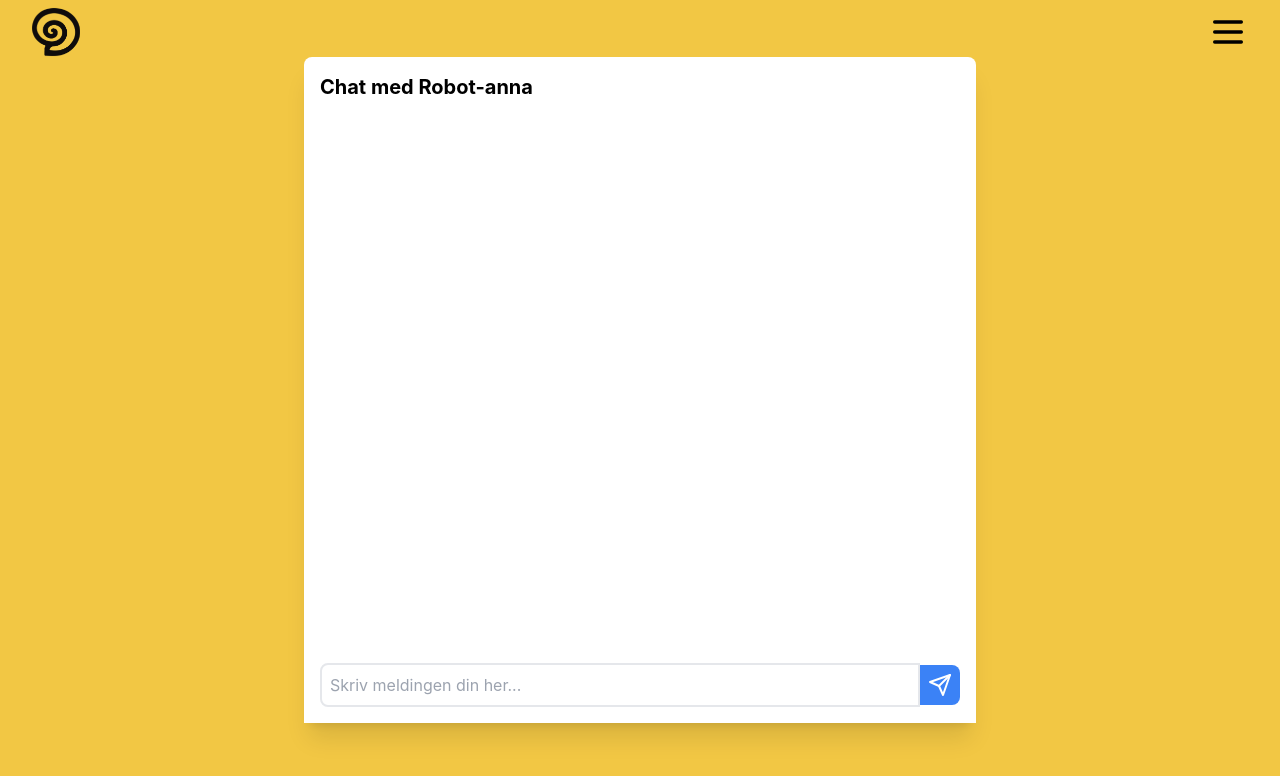
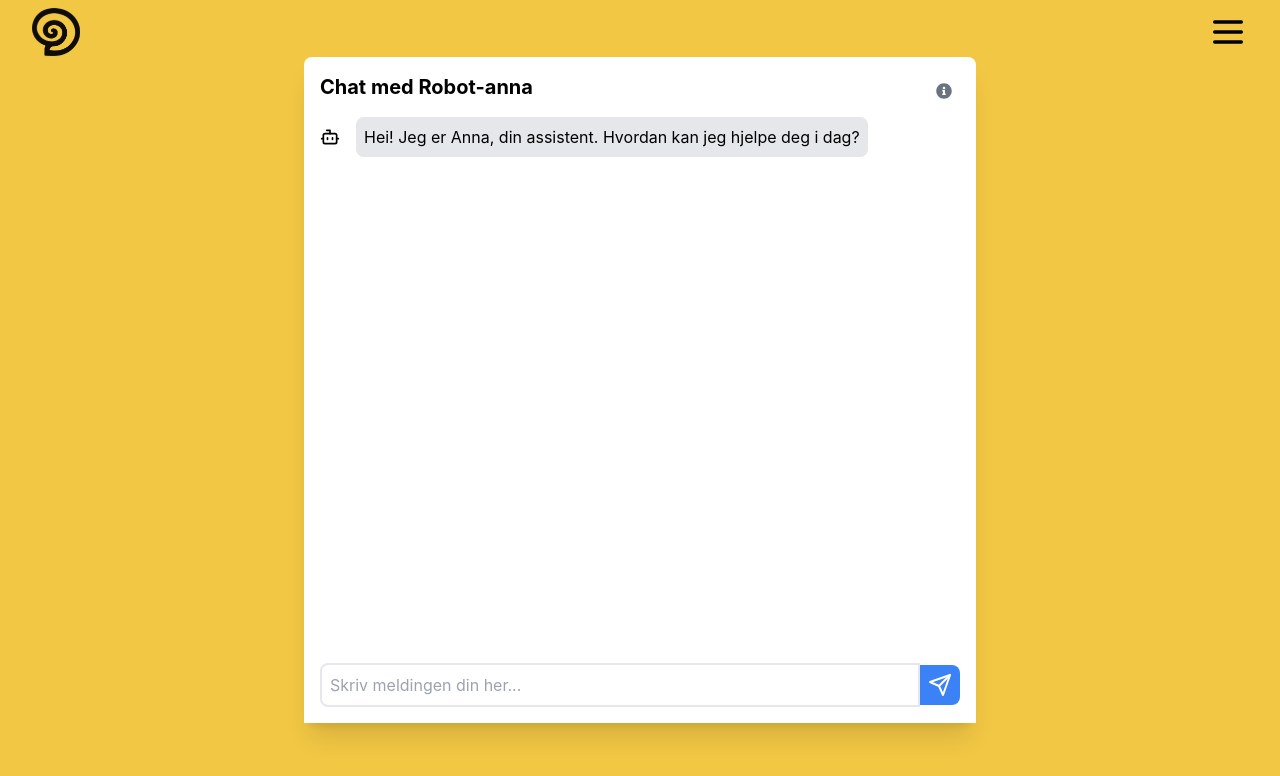
Before and after one commit to lukketsvane/robust, a Next.js app: page / in a window 1280 px wide. Both pictures are taken after a click on the button 1240 px from the left and 760 px from the top of the page. Shown: the top 776 px of the page. Built offline with nearby package versions, Linux system fonts and the light colour scheme.

Commit message:
yes anna

```diff
--- a/app/components/Chatbot.tsx
+++ b/app/components/Chatbot.tsx
@@ -1,7 +1,8 @@
 import React, { useState, useEffect, useRef } from 'react';
 import { motion, AnimatePresence } from 'framer-motion';
-import { Send, User } from 'lucide-react';
+import { Send, User, Bot } from 'lucide-react';
 import systemMessage from './SystemMessage';
+import { FaInfoCircle } from 'react-icons/fa';
 type Message = {
   role: 'user' | 'bot';
   content: string;
@@ -9,11 +10,12 @@ type Message = {
 
 const Chatbot = () => {
   const [isOpen, setIsOpen] = useState(false);
-  const [messages, setMessages] = useState<Message[]>([]);
-  const [input, setInput] = useState('');
+  const [messages, setMessages] = useState<Message[]>([
+    { role: 'bot', content: 'Hei! Jeg er Anna, din assistent. Hvordan kan jeg hjelpe deg i dag?' } // Initial message from the bot
+  ]);  const [input, setInput] = useState('');
   const endOfMessagesRef = useRef<HTMLDivElement>(null);
   const [showTooltip, setShowTooltip] = useState(false);
-  const handleTooltip = () => {
+  const handleToovltip = () => {
     setShowTooltip(!showTooltip);
   };
   useEffect(() => {
@@ -46,11 +48,8 @@ const Chatbot = () => {
   return (
     <>
         <div className={`fixed bottom-4 right-4 z-30 ${isOpen ? 'hidden' : ''}`}>
-        <button className="p-3 bg-blue-500 rounded-full shadow-lg hover:bg-blue-600 transition-colors" onClick={() => setIsOpen(true)}>
-          <User className="text-white" />
-        </button>
+          <button className="p-3 bg-blue-500 rounded-full shadow-lg hover:bg-blue-600 transition-colors" onClick={() => setIsOpen(true)}></button>
         </div>
-
         <AnimatePresence>
           {isOpen && (
             <div id="chatbox-wrapper" className="fixed inset-0 z-20 flex items-center justify-center" onClick={() => setIsOpen(false)}>
@@ -62,11 +61,22 @@ const Chatbot = () => {
                 onClick={(e) => e.stopPropagation()}
                 style={{ paddingBottom: 'var(--safe-area-inset-bottom)', marginBottom: '20px' }}
               >
+                <div className="flex justify-between items-center">
                   <h2 className="text-xl font-bold mb-2">Chat med Robot-anna</h2>
+                  <button type="button" className="p-2" onClick={handleToovltip}>
+                    <FaInfoCircle className="text-gray-500" />
+                  </button>
+                </div>
+                {showTooltip && (
+                  <div className="tooltip-content">
+        Test
+        </div>
+        )}
                       <div className="overflow-y-auto h-[75vh] md:h-80" style={{ paddingBottom: '3.5rem' }}>
                 {messages.map((message, index) => (
                   <div key={index} className={`message flex items-center ${message.role === 'user' ? 'justify-end' : 'justify-start'}`}>
-                    {message.role === 'bot' && <User size={20} className="mr-2" />}
+                    {message.role === 'bot' && <Bot size={20} className="mr-2" />}
+                    {message.role === 'user' && <User size={20} className="mr-2" />}
                     <div className={`${message.role === 'user' ? 'bg-blue-100' : 'bg-gray-200'} m-2 p-2 rounded-lg`}>{message.content}</div>
                   </div>
                 ))}
--- a/app/components/tooltipMessage.ts
+++ /dev/null
@@ -1,3 +0,0 @@
-// tooltipMessage.js or .ts
-const tooltipMessage = "Dette er Robust-Anna, din virtuelle assistent. Spør meg om bærekraft og økosystemer!";
-export default tooltipMessage;
```
Lines whose indentation alone changed are shown as unchanged.
